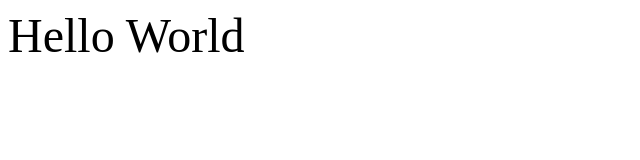
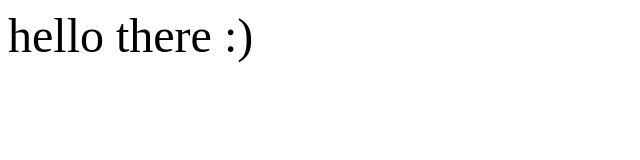
Before and after one commit to aarrigg/lemon, a plain HTML site: page index.html in a window 1280 px wide. Shown: the whole page, without its empty margins (0-640 px from the left). Drawn offline with Linux system fonts and the light colour scheme.

Commit message:
Update index.html

```diff
--- a/index.html
+++ b/index.html
@@ -1,3 +1,3 @@
-<font size="10">
-    Hello World
+<font size="30">
+    hello there :)
 </font>
```
